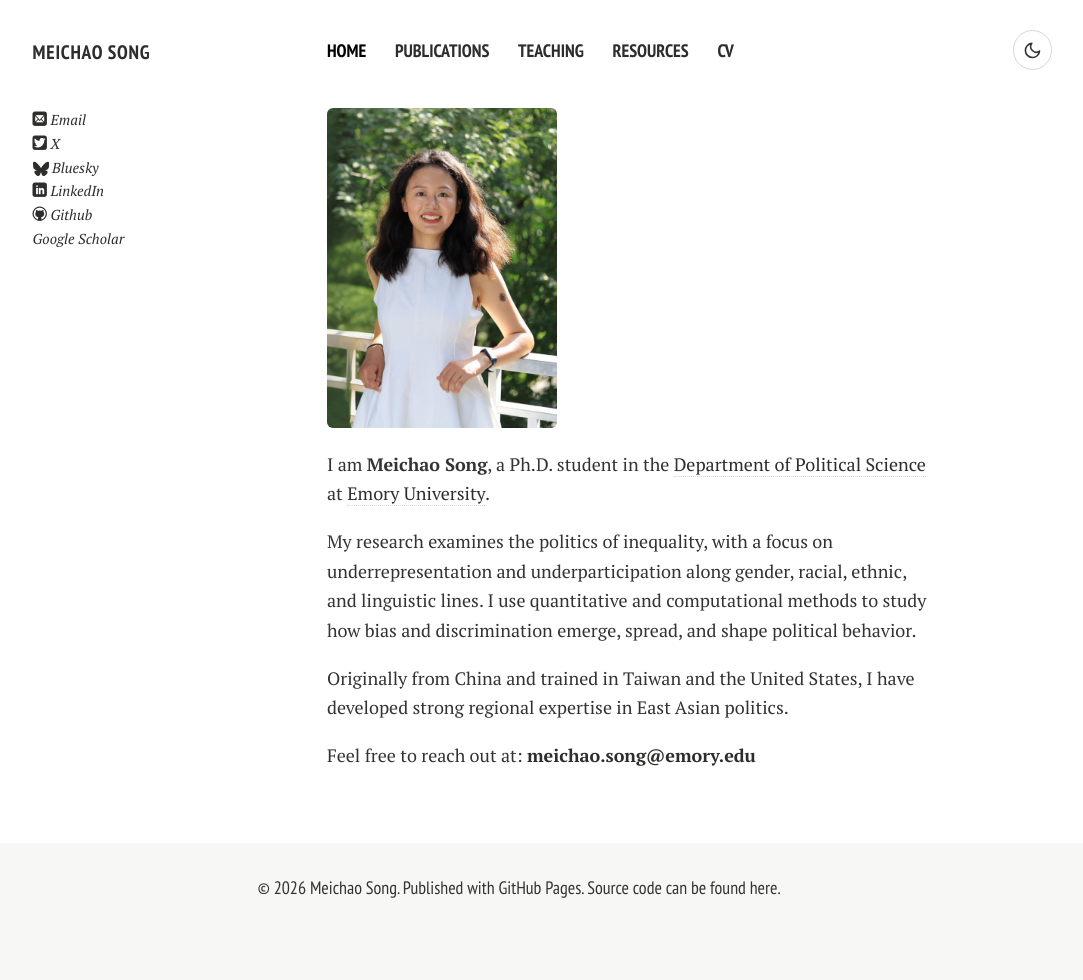
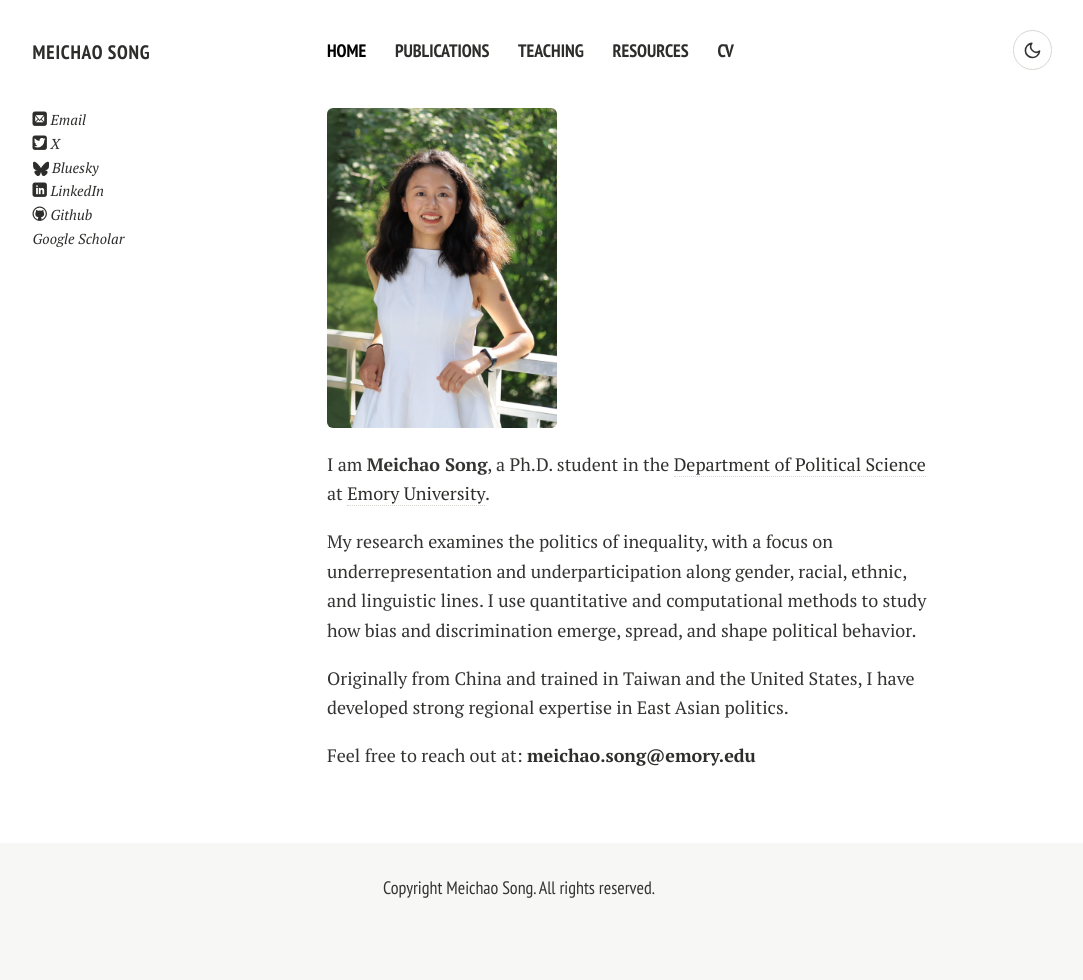
Before and after one commit to MeichaoPoliSci/MeichaoCV202606, a Jekyll site: the page built from index.md, in a window 1280 px wide. Shown: the whole page, without its empty margins (121-1204 px from the left). Built offline with Jekyll 4.4.1, drawn with Linux system fonts in a browser that asks for light colours; nearby versions of some CDN libraries; comment, search, counter and statistics services are not loaded; a style sheet for code colours, icons or effects is not loaded.

Commit message:
Update footer copyright text

```diff
--- a/_includes/footer.html
+++ b/_includes/footer.html
@@ -1,6 +1,4 @@
-<h6>&copy; {{ site.time | date: '%Y' }} {{ site.owner.name }}.
-  Published with <a href="https://pages.github.com/" rel="nofollow">GitHub Pages</a>.
-  Source code can be found <a href="https://github.com/MeichaoPoliSci/MeichaoCV202606" rel="nofollow">here</a>.
+<h6>Copyright Meichao Song. All rights reserved.
 
   <!-- <script type="text/javascript" id="clstr_globe" src="//clustrmaps.com/globe.js?d=tGZ_4852x6Mm-PPomoo98e4y_CI8D9TmioGTO03Daik"></script> -->
 
```
